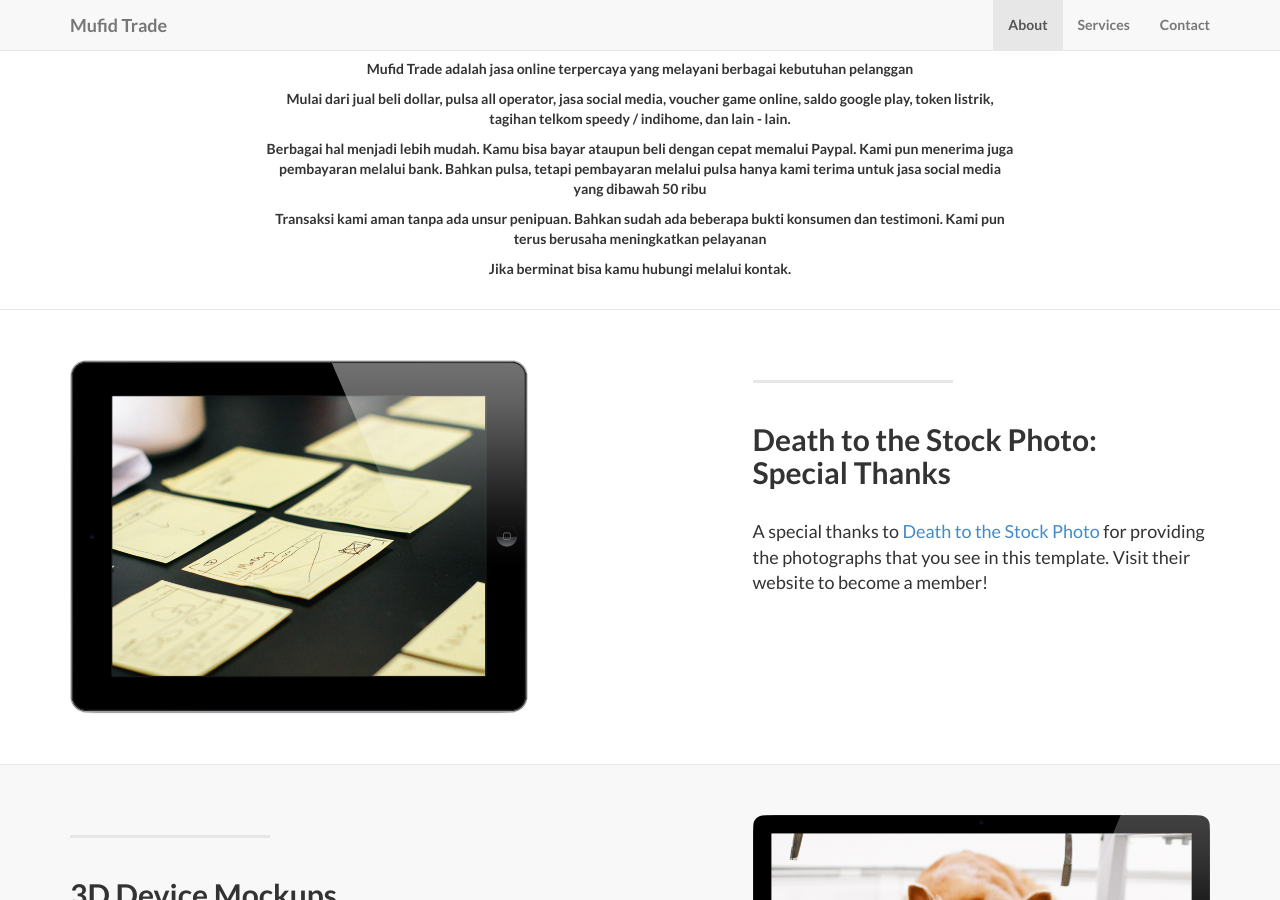
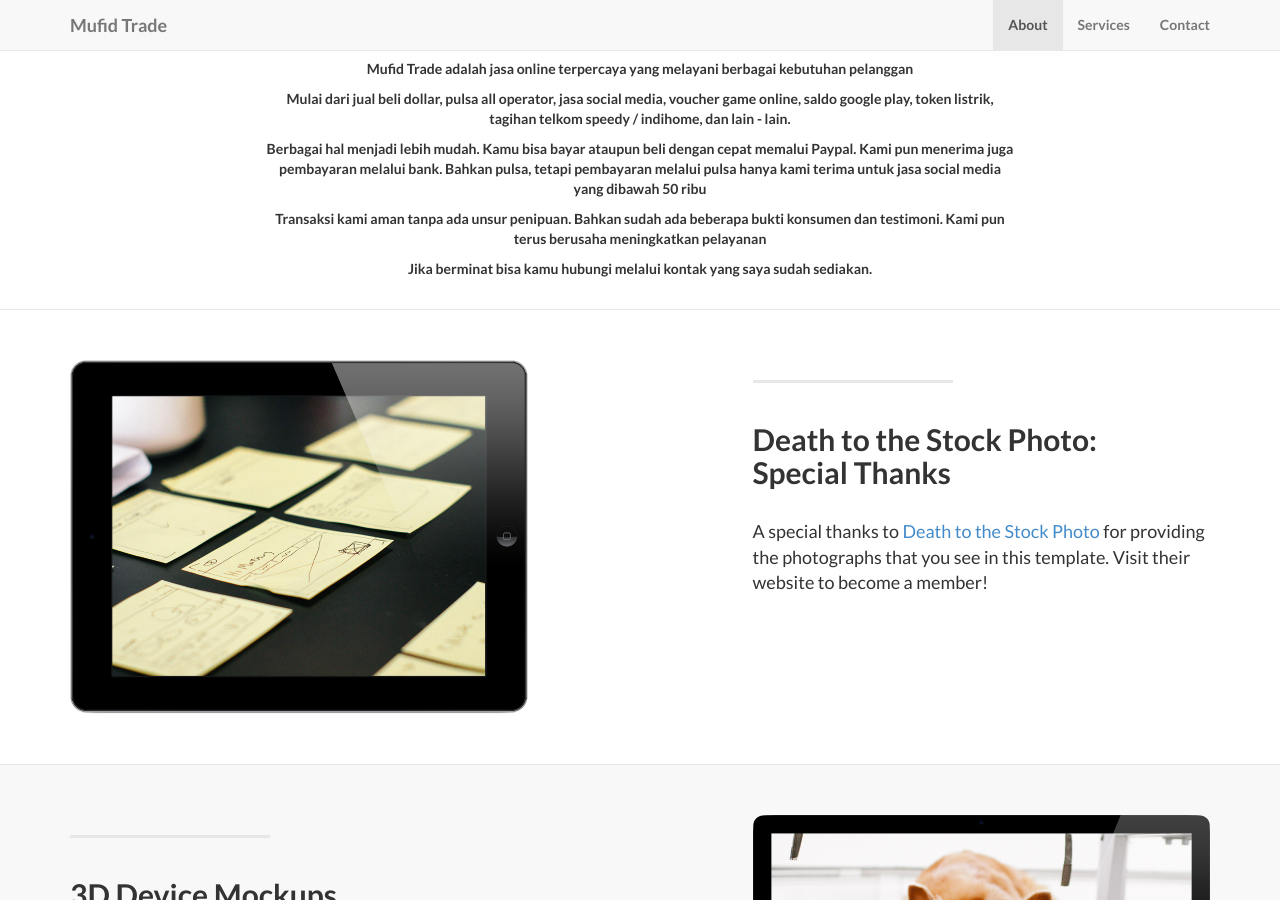
Before and after one commit to faazabilamr084/mufidtrade.github.io, a Jekyll site: the page built from index.html, in a window 1280 px wide and 900 px high, scrolled down 841 px. Built offline with Jekyll 4.4.1, drawn with Linux system fonts in a browser that asks for light colours.

Commit message:
Update about.html

```diff
--- a/_includes/about.html
+++ b/_includes/about.html
@@ -9,7 +9,7 @@
                 <p>Mulai dari jual beli dollar, pulsa all operator, jasa social media, voucher game online, saldo google  play, token listrik, tagihan telkom speedy / indihome, dan lain - lain.</p>
                 <p>Berbagai hal menjadi lebih mudah. Kamu bisa bayar ataupun beli dengan cepat memalui Paypal. Kami pun menerima juga pembayaran melalui bank. Bahkan pulsa, tetapi pembayaran melalui pulsa hanya kami terima untuk jasa social media yang dibawah 50 ribu</p>
                 <p>Transaksi kami aman tanpa ada unsur penipuan. Bahkan sudah ada beberapa bukti konsumen dan testimoni. Kami pun terus berusaha meningkatkan pelayanan</p>
-                <p>Jika berminat bisa kamu hubungi melalui kontak.</p>
+                <p>Jika berminat bisa kamu hubungi melalui kontak yang saya sudah sediakan.</p>
                 <br/>
               </div>
         </div>
```
